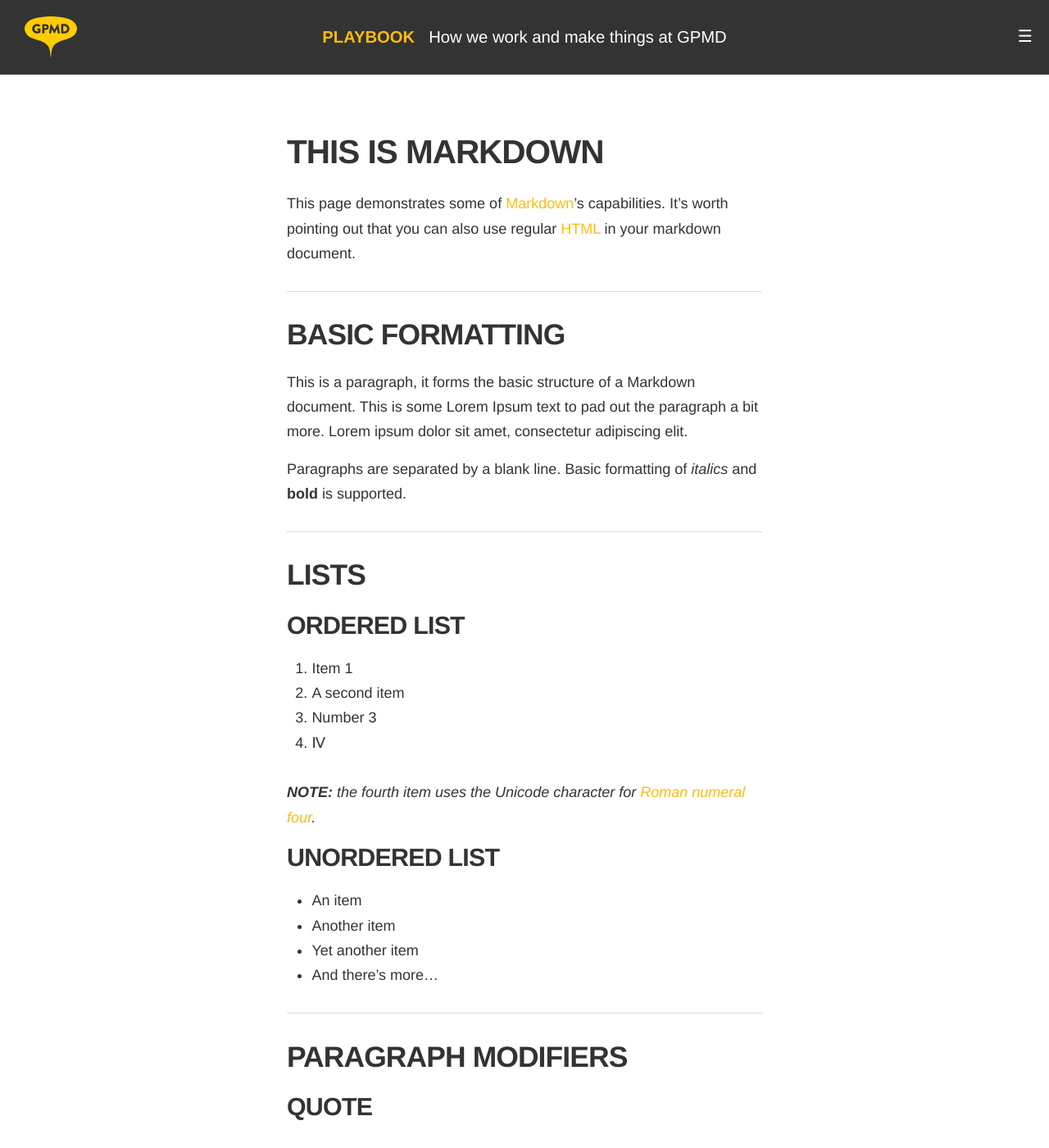
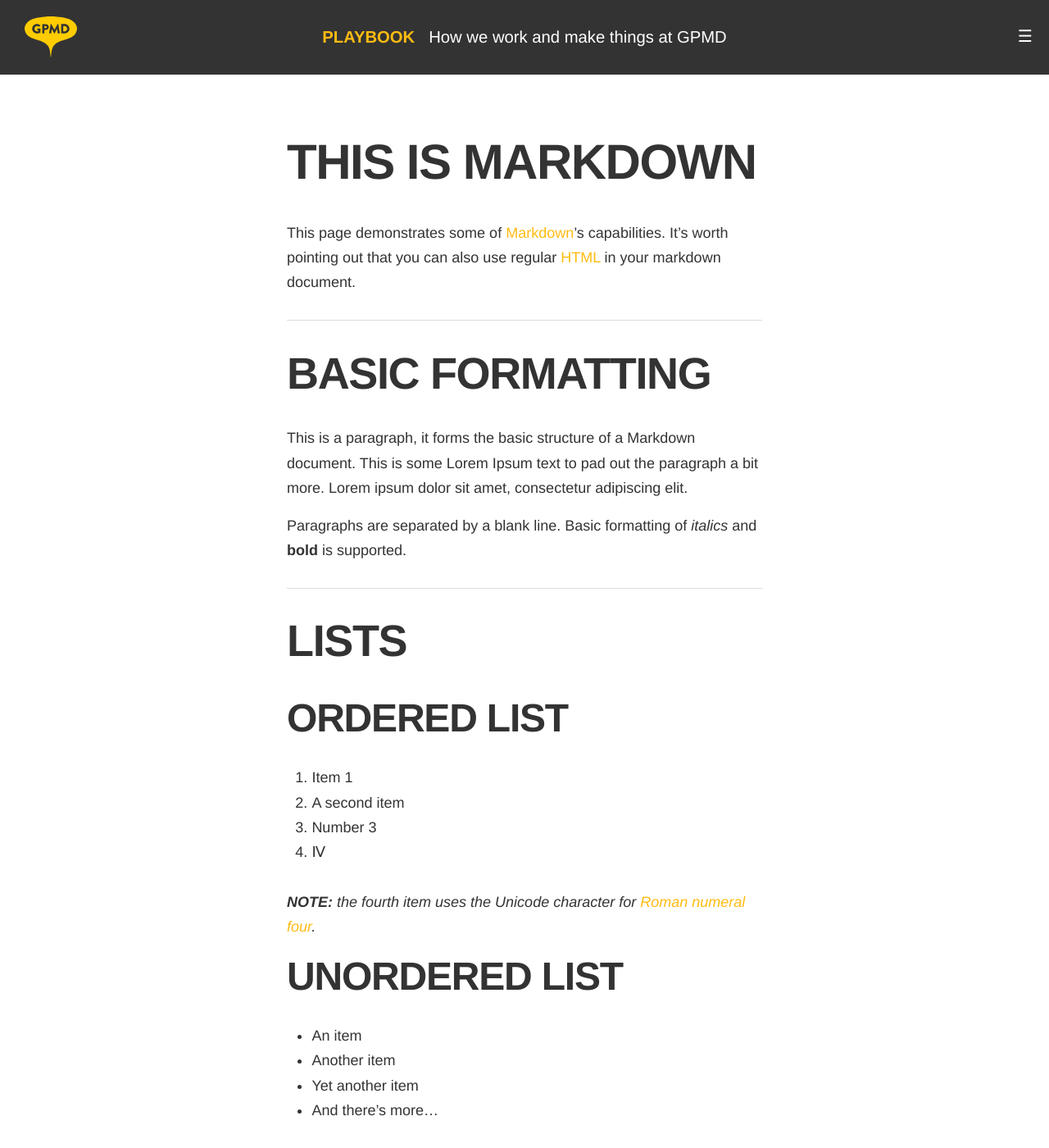
Before and after one commit to gpmd/playbook, a Jekyll site: the page built from _posts/pages/2014-02-26-this-is-markdown.md, in a window 1280 px wide and 1400 px high. Shown: the whole window at 82% size. Built offline with Jekyll 4.4.1, drawn with Linux system fonts in a browser that asks for light colours; nearby versions of some CDN libraries; Markdown is read by kramdown in place of the engine named in the settings.

Commit message:
Updated heading styles - using more simple px to em function

```diff
--- a/assets/stylesheets/main.css
+++ b/assets/stylesheets/main.css
@@ -790,20 +790,25 @@ h1, h2, h3, h4, h5, h6 {
     font-weight: 300;
     font-style: normal; }
 
+/**
+ * Heading sizes
+ *
+ * Uses Bourbon px to em function - $base-font-unit can be found in `_grid-settings.scss`
+ */
 h1 {
-  font-size: 2.25em; }
+  font-size: 3.33333em; }
 
 h2 {
-  font-size: 1.96875em; }
+  font-size: 3em; }
 
 h3 {
-  font-size: 1.6875em; }
+  font-size: 2.66667em; }
 
 h4 {
-  font-size: 1.40625em; }
+  font-size: 2em; }
 
 h5 {
-  font-size: 1.26563em; }
+  font-size: 1.33333em; }
 
 h6 {
   font-size: 1.125em; }
--- a/assets/stylesheets/modules/_grid-settings.scss
+++ b/assets/stylesheets/modules/_grid-settings.scss
@@ -15,7 +15,7 @@
 $column: 37px;
 $gutter: 16px;
 $grid-columns: 12;
-$base-font-unit: 18;
+$base-font-unit: 18; // This should match the desired $base-font-size in `_variables.scss`
 // $main-column + ($side-margins * 2) = 960
 $main-column: 620;
 $side-margins: 170;
--- a/assets/stylesheets/modules/_variables.scss
+++ b/assets/stylesheets/modules/_variables.scss
@@ -23,7 +23,7 @@ $extra-bold-font-style: normal;
    Sizes
    ========================================================================== */
 
-$base-font-size: 1.125em; // 1.125em = 18px
+$base-font-size: 1.125em; // 1.125em = 18px - adjust $base-font-unit in `_grid-settings.scss` to match this
 $base-line-height: $base-font-size * 1.5;
 $base-border-radius: em(2);
 
```
Also changed, not shown: assets/stylesheets/partials/_typography.scss (+11 -27 lines).
